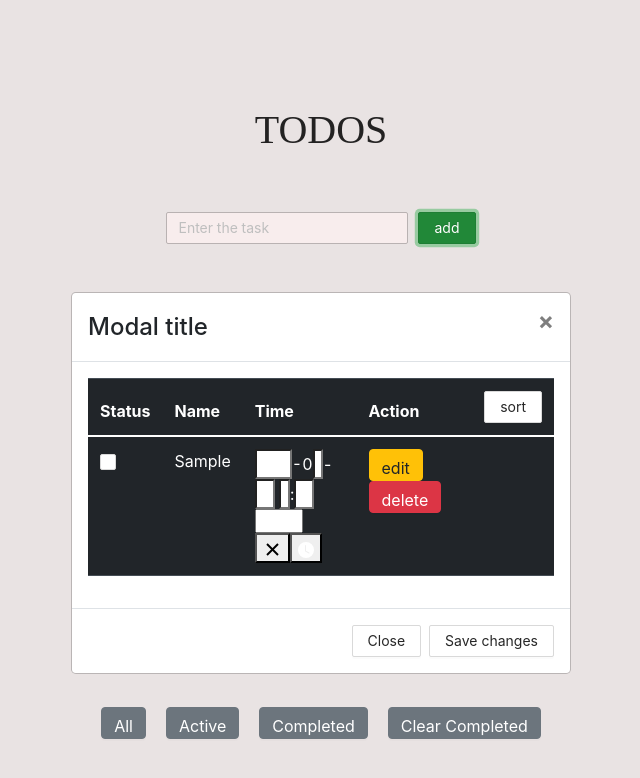
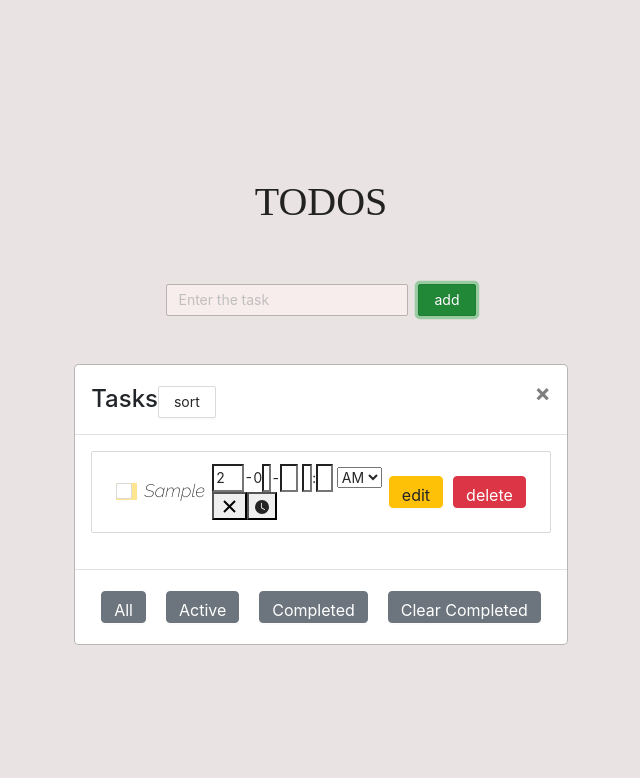
Before and after one commit to tush288/todo-app, a React (Create React App) app: page / in a window 1280 px wide. Both pictures are taken after typing "Sample" into the empty fields and a click on the button "add". Shown: the top 778 px of the page, without its empty margins (319-959 px from the left). Built offline with nearby package versions, Linux system fonts and the light colour scheme; a web font is replaced by a local one.

Commit message:
adding styling

```diff
--- a/public/index.html
+++ b/public/index.html
@@ -10,6 +10,10 @@
       content="Web site created using create-react-app"
     />
     <link rel="apple-touch-icon" href="%PUBLIC_URL%/logo192.png" />
+    <link rel="preconnect" href="https://fonts.googleapis.com">
+<link rel="preconnect" href="https://fonts.gstatic.com" crossorigin>
+<link href="https://fonts.googleapis.com/css2?family=Raleway:ital,wght@1,200&display=swap" rel="stylesheet">
+
     <!--
       manifest.json provides metadata used when your web app is installed on a
       user's mobile device or desktop. See https://developers.google.com/web/fundamentals/web-app-manifest/
--- a/src/App.js
+++ b/src/App.js
@@ -2,7 +2,7 @@ import "./App.css";
 import { useState, useEffect } from "react";
 import "antd/dist/antd.css";
 import Footer from "./Footer";
-// import List from "./List"
+import List from "./List";
 import Input from "./Input";
 import Table from "./Table";
 import Header from "./Header";
@@ -117,7 +117,7 @@ function App() {
         onChange={handleInputChange}
         onSubmit={handleAddTask}
       />
-      {filteredList.length !== 0 && (
+      {/* {filteredList.length !== 0 && (
         <Table
           data={filteredList}
           onChangeCheckBox={onChangeTaskStatus}
@@ -130,21 +130,31 @@ function App() {
           handleSort={handleSort}
           list={list}
         />
+      )} */}
+      {filteredList.length !== 0 && (
+        <List
+          data={filteredList}
+          onChangeCheckBox={onChangeTaskStatus}
+          onChangeTaskName={onChangeTaskName}
+          showAllTasks={showAllTasks}
+          showActiveTasks={showActiveTasks}
+          showCompletedTasks={showCompletedTasks}
+          clearCompletedTasks={clearCompletedTasks}
+          activeIndex={activeEditIndex}
+          onEnterTaskName={onEnterTaskName}
+          onEdit={onEditHandle}
+          onDelete={onDeleteHandle}
+        />
       )}
 
-      {/* <List
-       data={filteredList}
-       onChangeCheckBox={onChangeTaskStatus}
-       />
-        */}
-      {filteredList.length !== 0 && (
+      {/* {filteredList.length !== 0 && (
         <Footer
           showAllTasks={showAllTasks}
           showActiveTasks={showActiveTasks}
           showCompletedTasks={showCompletedTasks}
           clearCompletedTasks={clearCompletedTasks}
         />
-      )}
+      )} */}
     </div>
   );
 }
--- a/src/List.css
+++ b/src/List.css
@@ -1,6 +1,25 @@
-.app__list{
-    margin-bottom: 20px;
+.list {
+  display: flex;
 }
-.app__list__checkbox{
-    margin-right: 5px;
+/* .list_modal{
+    border: none;
+} */
+.app__list {
+  margin-bottom: 20px;
+  width: 100%;
 }
+.app__list__checkbox {
+  margin-right: 5px;
+}
+.list_input {
+  width: 100%;
+}
+.list_mapitem {
+  font-size: large;
+  font-family: "Raleway", sans-serif;
+}
+.list_buttons {
+  display: flex;
+}
+.table_data_datepicker {
+}
--- a/src/List.js
+++ b/src/List.js
@@ -1,12 +1,24 @@
-import React from 'react'
-import 'antd/dist/antd.css';
-import  { List,Typography,Checkbox} from 'antd';
-import './List.css'
+import React from "react";
+import "antd/dist/antd.css";
+import { List, Typography, Checkbox, Input, Button, Popconfirm } from "antd";
+import "./List.css";
+import DateTimePicker from "react-datetime-picker";
+import { BsFillClockFill } from "react-icons/bs";
+import { Modal } from "react-bootstrap";
 
 function TodoList(props) {
+  return (
+    <div className="list_modal">
+      <Modal.Dialog>
+        <Modal.Header closeButton>
+          <Modal.Title>
+            Tasks
+            <Button onClick={props.handleSort}>sort</Button>
+          </Modal.Title>
+        </Modal.Header>
 
-    return (
-
+        <Modal.Body>
+          <div className="list">
             <List
               className="app__list"
               bordered
@@ -14,19 +26,88 @@ function TodoList(props) {
               renderItem={(item, index) => (
                 <List.Item>
                   <Typography.Text mark>
-              <Checkbox className="app__list__checkbox"
+                    <Checkbox
+                      className="app__list__checkbox"
                       type="checkbox"
                       checked={props.data[index].status}
                       onChange={(e) => props.onChangeCheckBox(e, index)}
                     />
                   </Typography.Text>
-            {item.name}
+                  {props.activeIndex !== index ? (
+                    <div className="list_mapitem">{item.name}</div>
+                  ) : (
+                    <Input
+                      className="list_input"
+                      value={item.name}
+                      onChange={(e) => props.onChangeTaskName(e, index)}
+                      onPressEnter={(e) => props.onEnterTaskName(e, index)}
+                    />
+                  )}
+                  <div className="table_data_datepicker">
+                    <DateTimePicker
+                      className="table_data_datepicker"
+                      value={item.date}
+                      onChange={(date) => props.onDateChange(index, date)}
+                      calendarIcon={<BsFillClockFill />}
+                      format="y-MM-dd h:mm a"
+                    ></DateTimePicker>
+                  </div>
+                  <div className="list_buttons">
+                    <Button
+                      className="btn btn-warning table_button_edit "
+                      onClick={() => props.onEdit(index)}
+                    >
+                      edit
+                    </Button>
+
+                    <Popconfirm
+                      title="Are you sure to delete this task?"
+                      onConfirm={() => props.onDelete(index)}
+                      onCancel={() => {}}
+                      okText="Yes"
+                      cancelText="No"
+                    >
+                      <Button className="btn btn-danger">delete</Button>
+                    </Popconfirm>
+                  </div>
                 </List.Item>
               )}
             />
+          </div>
+        </Modal.Body>
 
+        <Modal.Footer>
+          <div>
+            <Button
+              className="btn btn-secondary footer_button"
+              onClick={props.showAllTasks}
+            >
+              All
+            </Button>
+            <Button
+              className="btn btn-secondary footer_button"
+              onClick={props.showActiveTasks}
+            >
+              Active
+            </Button>
+            <Button
+              className="btn btn-secondary footer_button"
+              onClick={props.showCompletedTasks}
+            >
+              Completed
+            </Button>
 
-    )
+            <Button
+              className="btn btn-secondary footer_button"
+              onClick={props.clearCompletedTasks}
+            >
+              Clear Completed
+            </Button>
+          </div>
+        </Modal.Footer>
+      </Modal.Dialog>
+    </div>
+  );
 }
 
-export default TodoList
+export default TodoList;
--- a/src/Table.css
+++ b/src/Table.css
@@ -1,7 +1,19 @@
 .table {
   border-top: 1px solid black;
   border-bottom: 1px solid black;
+  table-layout: fixed;
+  word-wrap: break-word;
 }
 .table_button_edit {
   margin-right: 10px;
 }
+.table_data {
+  display: flex;
+  flex-direction: column;
+}
+/* .table_data_datepicker {
+  box-sizing: border-box;
+} */
+.table_data_buttons {
+  display: flex;
+}
--- a/src/Table.js
+++ b/src/Table.js
@@ -18,7 +18,7 @@ function Table(props) {
     <div>
       <Modal.Dialog>
         <Modal.Header closeButton>
-          <Modal.Title>Modal title</Modal.Title>
+          <Modal.Title>tasks</Modal.Title>
         </Modal.Header>
 
         <Modal.Body>
@@ -28,7 +28,7 @@ function Table(props) {
                 <th scope="col">Status</th>
                 <th scope="col">Name</th>
                 <th scope="col">Time</th>
-                <th scope="col">Action</th>
+                {/* <th scope="col">Action</th> */}
                 <th scope="col">
                   <Button onClick={props.handleSort}>sort</Button>
                 </th>
@@ -56,16 +56,17 @@ function Table(props) {
                       />
                     )}
                   </td>
+                  <div className="table_data">
                     <td>
-                    {/* {moment(item.date).format("Do MMM YY,h:mm a")} */}
-
                       <DateTimePicker
+                        className="table_data_datepicker"
                         value={item.date}
                         onChange={(date) => props.onDateChange(index, date)}
                         calendarIcon={<BsFillClockFill />}
                         format="y-MM-dd h:mm a"
                       ></DateTimePicker>
                     </td>
+                    <div className="table_data_buttons">
                       <td>
                         <Button
                           className="btn btn-warning table_button_edit "
@@ -84,6 +85,8 @@ function Table(props) {
                           <Button className="btn btn-danger">delete</Button>
                         </Popconfirm>
                       </td>
+                    </div>
+                  </div>
                   <td></td>
                 </tr>
               ))}
@@ -92,8 +95,33 @@ function Table(props) {
         </Modal.Body>
 
         <Modal.Footer>
-          <Button variant="secondary">Close</Button>
-          <Button variant="primary">Save changes</Button>
+          <div>
+            <Button
+              className="btn btn-secondary footer_button"
+              onClick={props.showAllTasks}
+            >
+              All
+            </Button>
+            <Button
+              className="btn btn-secondary footer_button"
+              onClick={props.showActiveTasks}
+            >
+              Active
+            </Button>
+            <Button
+              className="btn btn-secondary footer_button"
+              onClick={props.showCompletedTasks}
+            >
+              Completed
+            </Button>
+
+            <Button
+              className="btn btn-secondary footer_button"
+              onClick={props.clearCompletedTasks}
+            >
+              Clear Completed
+            </Button>
+          </div>
         </Modal.Footer>
       </Modal.Dialog>
     </div>
```
Lines whose indentation alone changed are shown as unchanged.
